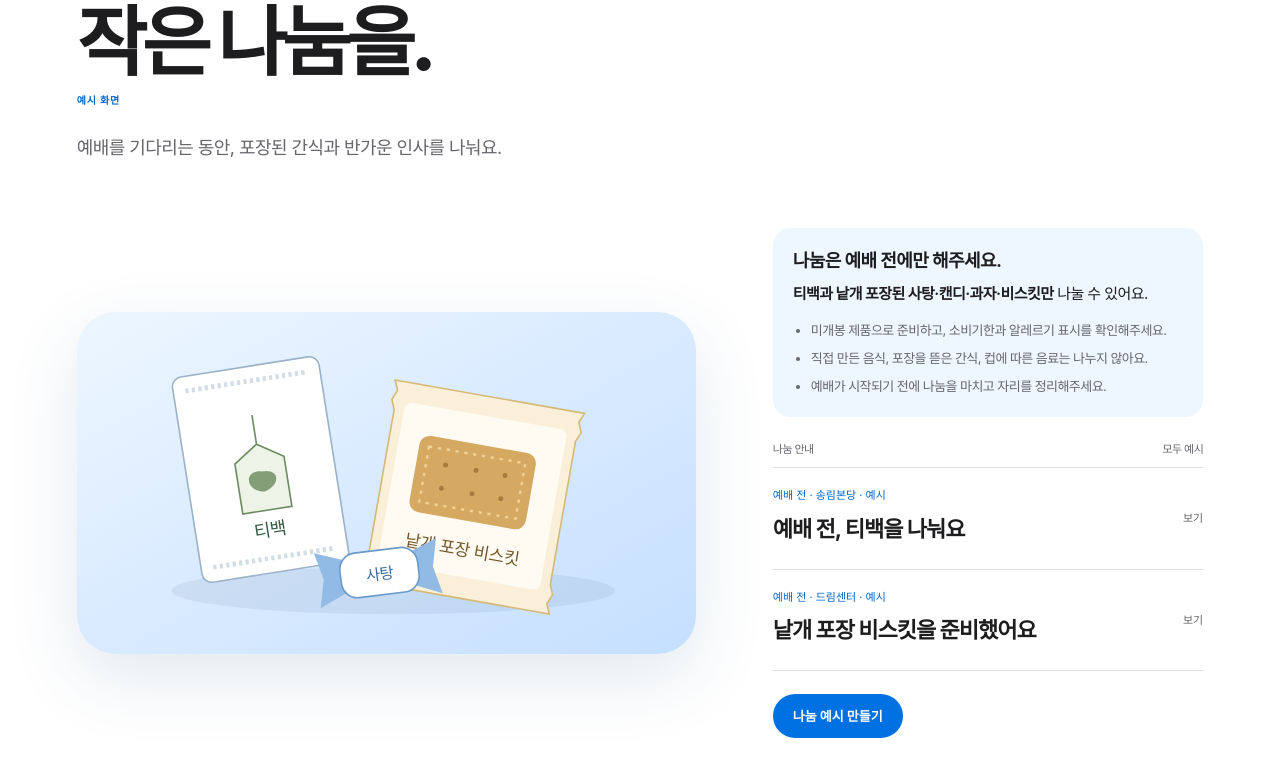
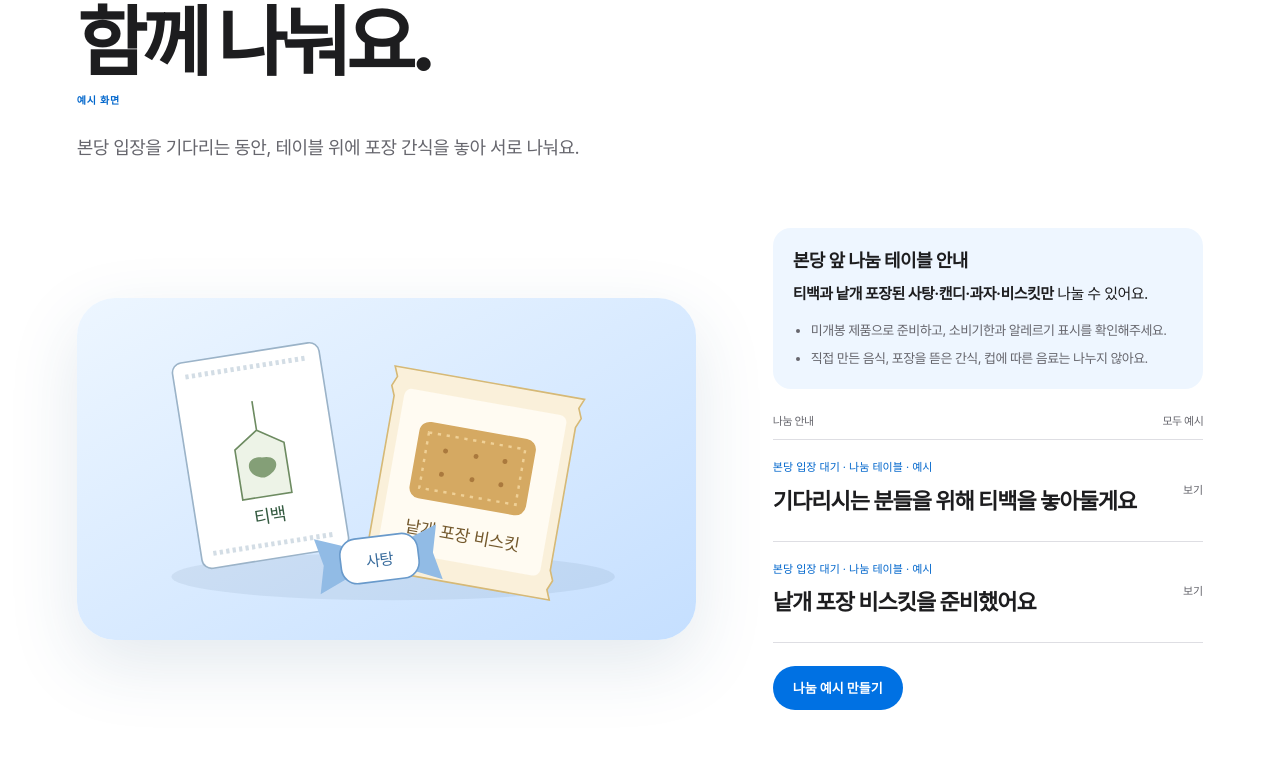
Before and after one commit to Barac9492/teuksae-hyeonjangpan, a React (Vite) app: page / in a window 1280 px wide. Shown: the part 1324-2100 px from the top of the page. Built offline with nearby package versions, Linux system fonts and the light colour scheme; a web font is replaced by a local one.

Commit message:
copy: reflect sharing on the main sanctuary waiting-line table

```diff
--- a/src/features/landing/IllustrativeScenes.tsx
+++ b/src/features/landing/IllustrativeScenes.tsx
@@ -70,15 +70,15 @@ function TableIllustration() {
 
 function SharingGuidelines() {
   return <aside className="wa-sharing-rules" aria-label="예배 전 나눔 안내">
-    <h3>나눔은 예배 전에만 해주세요.</h3>
+    <h3>본당 앞 나눔 테이블 안내</h3>
     <p><strong>티백과 낱개 포장된 사탕·캔디·과자·비스킷만</strong> 나눌 수 있어요.</p>
-    <ul><li>미개봉 제품으로 준비하고, 소비기한과 알레르기 표시를 확인해주세요.</li><li>직접 만든 음식, 포장을 뜯은 간식, 컵에 따른 음료는 나누지 않아요.</li><li>예배가 시작되기 전에 나눔을 마치고 자리를 정리해주세요.</li></ul>
+    <ul><li>미개봉 제품으로 준비하고, 소비기한과 알레르기 표시를 확인해주세요.</li><li>직접 만든 음식, 포장을 뜯은 간식, 컵에 따른 음료는 나누지 않아요.</li></ul>
   </aside>;
 }
 
 const initialNotices = [
-  { id: 1, title: '예배 전, 티백을 나눠요', meta: '예배 전 · 송림본당 · 예시', body: '낱개 밀봉된 티백을 예배 시작 전에 나누는 공지 예시입니다. 뜨거운 물이나 컵 음료는 제공하지 않습니다. 실제 나눔 공지가 아닙니다.' },
-  { id: 2, title: '낱개 포장 비스킷을 준비했어요', meta: '예배 전 · 드림센터 · 예시', body: '미개봉 낱개 포장 비스킷을 예배 전에 나누는 공지 예시입니다. 제품의 알레르기 표시를 확인하고 가져가세요. 실제 나눔 공지가 아닙니다.' },
+  { id: 1, title: '기다리시는 분들을 위해 티백을 놓아둘게요', meta: '본당 입장 대기 · 나눔 테이블 · 예시', body: '본당에 줄 서서 기다리는 분들이 가져가실 수 있도록 테이블 위에 낱개 밀봉된 티백을 놓아두는 공지 예시입니다. 실제 나눔 공지가 아닙니다.' },
+  { id: 2, title: '낱개 포장 비스킷을 준비했어요', meta: '본당 입장 대기 · 나눔 테이블 · 예시', body: '본당 입장을 기다리는 동안 함께 나누려고 테이블 위에 낱개 포장 비스킷을 놓아두는 공지 예시입니다. 제품의 알레르기 표시를 확인해주세요. 실제 나눔 공지가 아닙니다.' },
 ];
 
 export function SharingScene() {
@@ -107,7 +107,7 @@ export function SharingScene() {
 
   return (
     <section className="wa-section wa-sharing" id="wa-sharing" aria-labelledby="wa-sharing-title">
-      <div className="wa-section-copy"><p className="wa-kicker">우리 나눔</p><h2 id="wa-sharing-title">예배 전에,<br />작은 나눔을.</h2><span className="wa-example-label">예시 화면</span><p>예배를 기다리는 동안, 포장된 간식과 반가운 인사를 나눠요.</p></div>
+      <div className="wa-section-copy"><p className="wa-kicker">우리 나눔</p><h2 id="wa-sharing-title">기다리는 동안,<br />함께 나눠요.</h2><span className="wa-example-label">예시 화면</span><p>본당 입장을 기다리는 동안, 테이블 위에 포장 간식을 놓아 서로 나눠요.</p></div>
       <div className="wa-sharing-layout">
         <TableIllustration />
         <div className="wa-notice-column">
@@ -121,7 +121,7 @@ export function SharingScene() {
             <p>실제 이름, 연락처, 개인 사연을 입력하지 마세요. 저장하거나 전송하지 않습니다.</p>
             <label>안내 제목<input name="notice-title" maxLength={36} required /></label>
             <label>짧은 안내<textarea name="notice-body" maxLength={120} required /></label>
-            <label className="wa-rules-confirm"><input type="checkbox" name="sharing-rules" required />예배 전, 안내된 낱개 포장 제품만 나누는 내용입니다.</label>
+            <label className="wa-rules-confirm"><input type="checkbox" name="sharing-rules" required />본당 대기줄의 테이블에서 안내된 낱개 포장 제품만 나누는 내용입니다.</label>
             <button className="wa-primary" type="submit">화면에만 추가</button>
           </form>}
         </div>
```
Also changed, not shown: 2 other files (tests, documents, lock files or other folders).
